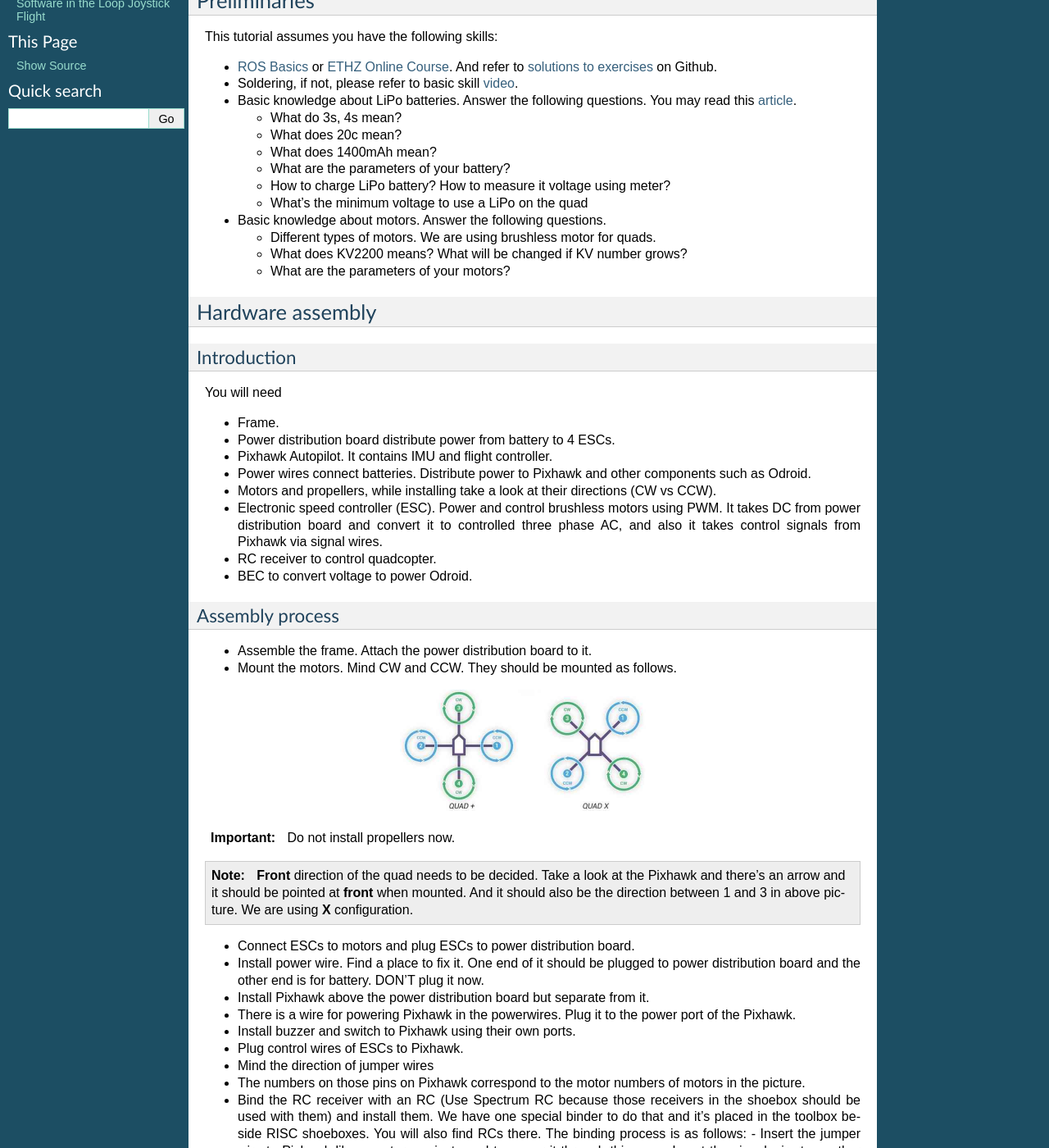
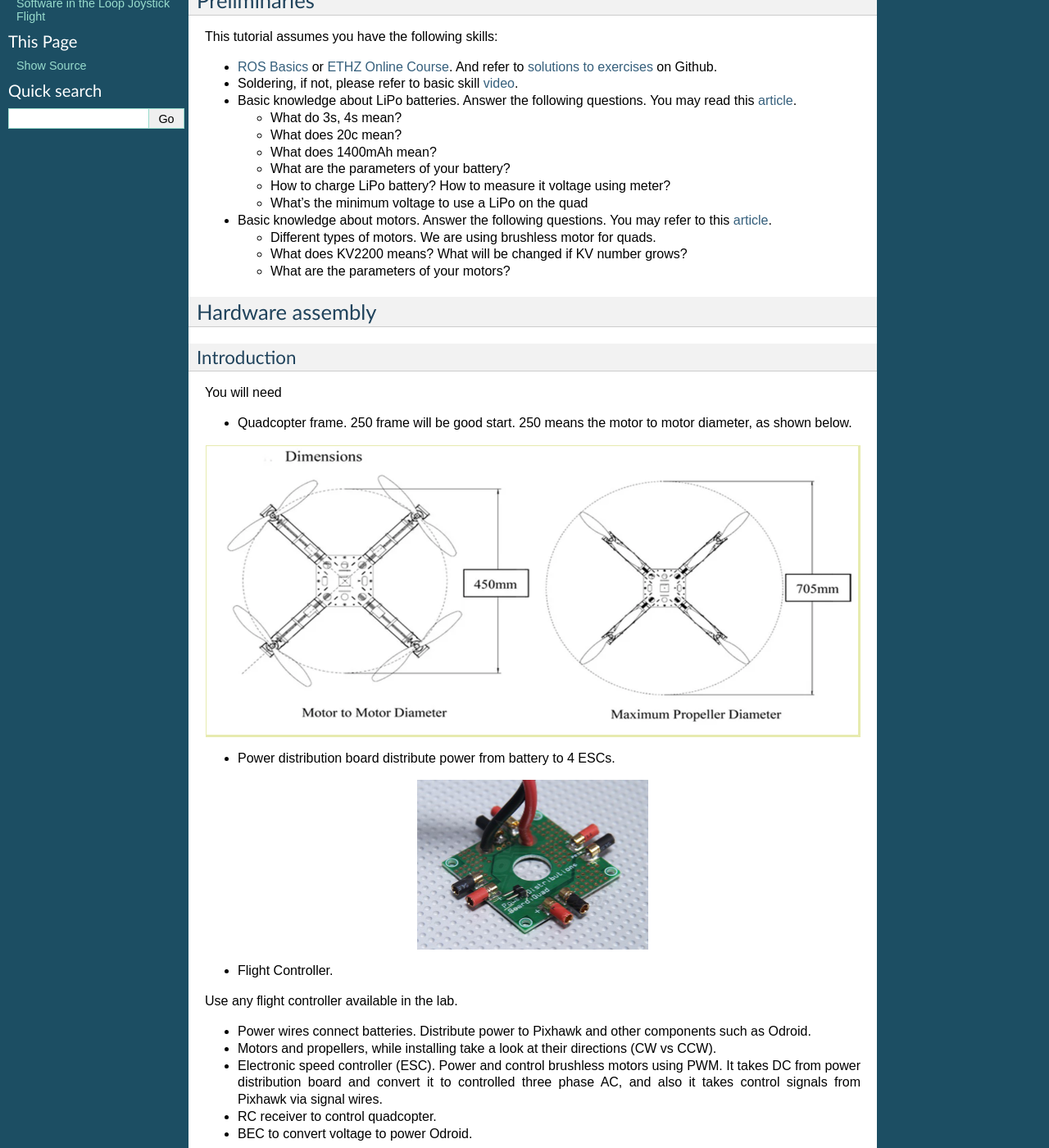
Before and after one commit to risckaust/risc-documentations, a Sphinx documentation site: the page built from docs/source/1-3.rst, in a window 1280 px wide and 1400 px high, scrolled down 328 px. Shown: the whole window at 82% size. Built offline with Sphinx 7.4.7, drawn with Linux system fonts in a browser that asks for light colours.

Commit message:
edited quadcopter assembly page

```diff
--- a/docs/source/1-3.rst
+++ b/docs/source/1-3.rst
@@ -26,7 +26,7 @@ This tutorial assumes you have the following skills:
   - How to charge LiPo battery? How to measure it voltage using meter?
   - What’s the minimum voltage to use a LiPo on the quad
 
-* Basic knowledge about motors. Answer the following questions.
+* Basic knowledge about motors. Answer the following questions. You may refer to this `article <https://www.dronetrest.com/t/brushless-motors-how-they-work-and-what-the-numbers-mean/564>`_.
 
   + Different types of motors. We are using brushless motor for quads.
   + What does KV2200 means? What will be changed if KV number grows?
@@ -40,9 +40,26 @@ Introduction
 
 You will need
 
-* Frame.
+* Quadcopter frame. 250 frame will be good start. 250 means the motor to motor diameter, as shown below.
+
+.. image:: ../_static/quad-diam.png
+   :scale: 50 %
+   :align: center
+
+
 * Power distribution board distribute power from battery to 4 ESCs.
-* Pixhawk Autopilot. It contains IMU and flight controller.
+
+
+.. image:: ../_static/distro-power.jpg
+   :scale: 50 %
+   :align: center
+
+
+* Flight Controller.
+
+Use any flight controller available in the lab.
+
+
 * Power wires connect batteries. Distribute power to Pixhawk and other components such as Odroid.
 * Motors and propellers, while installing take a look at their directions (CW vs CCW).
 * Electronic speed controller (ESC). Power and control brushless motors using PWM. It takes DC from power distribution board and convert it to controlled three phase AC, and also it takes control signals from Pixhawk via signal wires.
```
Also changed, not shown: docs/_static/distro-power.jpg (added), docs/_static/quad-diam.png (added).
